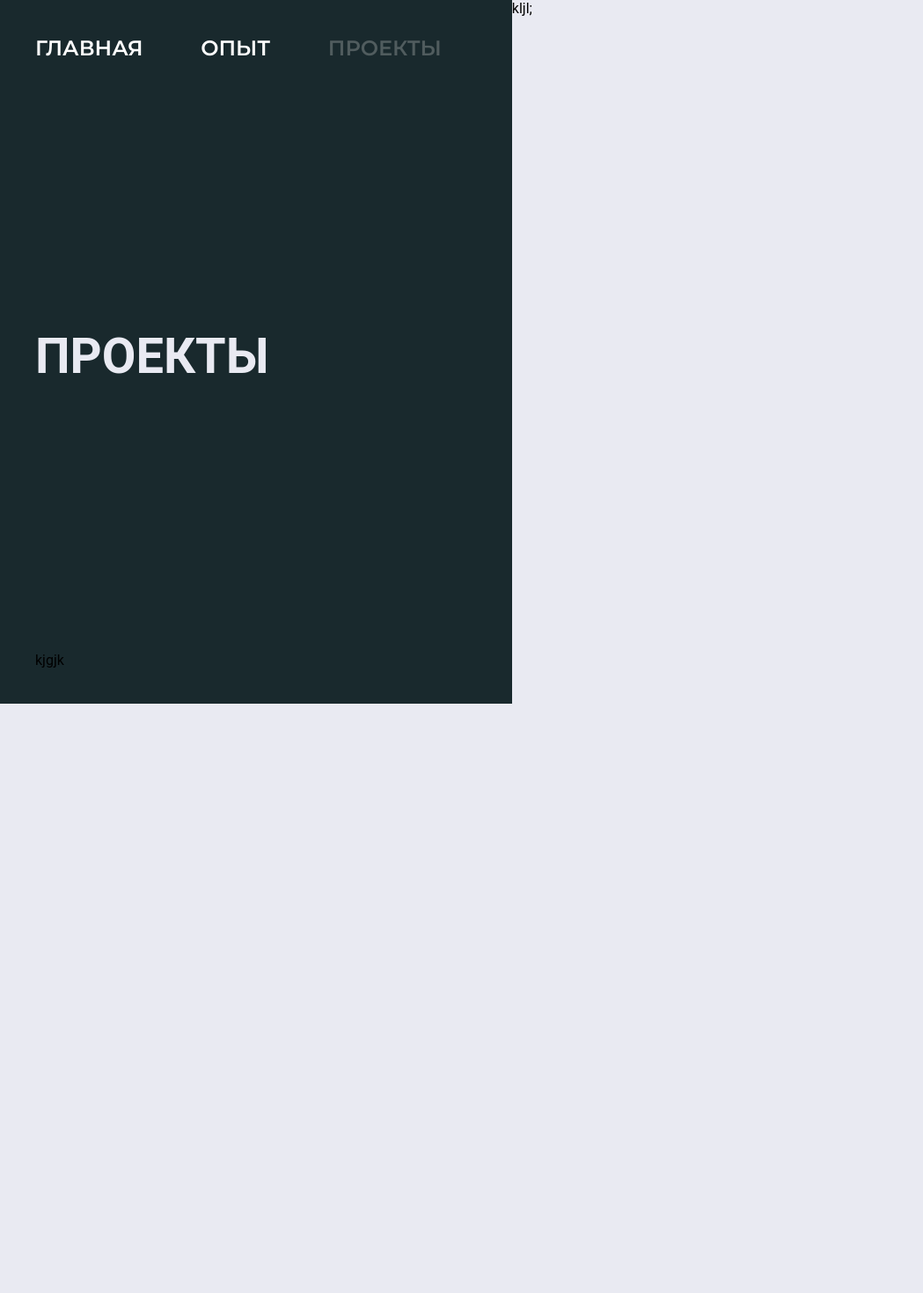
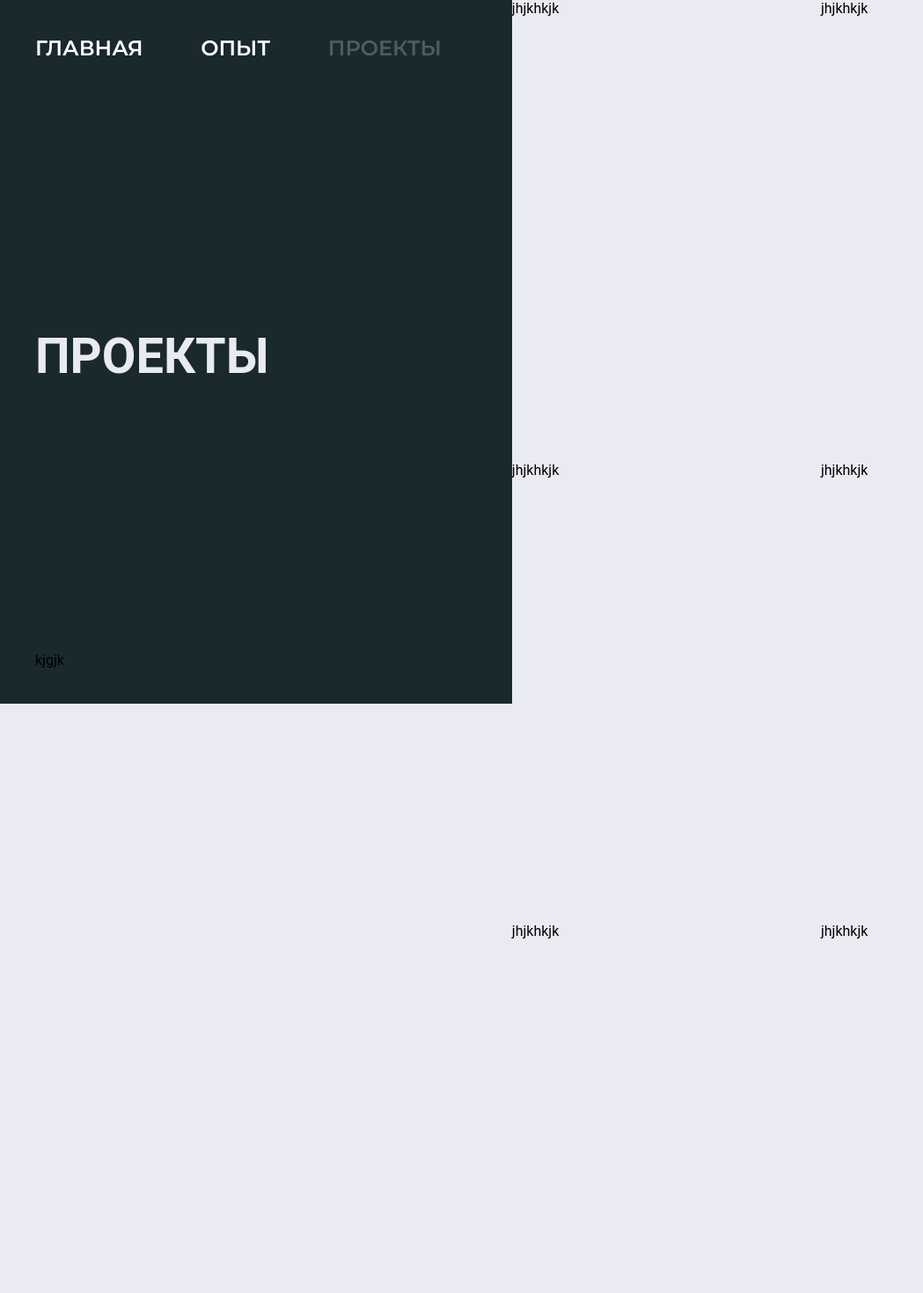
Before and after one commit to AurovD/aurovd.ruNext, a Next.js app: page /projects in a window 1280 px wide. Shown: the top 1470 px of the page at 88% size, without its empty margins (0-1049 px from the left). Before the commit the page ends 800 px from the top, so only its background shows below. Built offline with nearby package versions, Linux system fonts and the light colour scheme; no server answers; a web font is replaced by a local one.

Commit message:
get all projects(offset and limits)

```diff
--- a/api/ProjectsApi.ts
+++ b/api/ProjectsApi.ts
@@ -3,8 +3,8 @@ import { AxiosInstance } from 'axios';
 
 export const ProjectsApi = (instance: AxiosInstance) => {
     return {
-        getProjects: async (): Promise<IProject[]> => {
-            const { data } = await instance.get('/projects');
+        getProjects: async (offset): Promise<IProject[]> => {
+            const { data } = await instance.get('/projects?offset=' + offset);
             return data;
         },
         createProject: async (body): Promise<IProject> => {
--- a/components/Projects/Projects.module.scss
+++ b/components/Projects/Projects.module.scss
@@ -0,0 +1,9 @@
+.project_grid {
+  display: grid;
+  gap: .25rem;
+  grid-template-columns: repeat(auto-fit, minmax(15rem, 1fr));
+}
+.card {
+  aspect-ratio: 1 / 1.5;
+  /* border: 3px solid hotpink; */
+}
--- a/components/Projects/index.tsx
+++ b/components/Projects/index.tsx
@@ -1,10 +1,18 @@
 import React from 'react';
 import {NextPage} from "next";
+import clsx from "clsx";
+import styles from './Projects.module.scss';
 
 export const Projects: NextPage = () => {
     return (
-        <div>
-            kljl;
+        <div className={clsx(styles.project_grid)}>
+            <div className={clsx(styles.card)}>jhjkhkjk</div>
+            <div className={clsx(styles.card)}>jhjkhkjk</div>
+            <div className={clsx(styles.card)}>jhjkhkjk</div>
+            <div className={clsx(styles.card)}>jhjkhkjk</div>
+            <div className={clsx(styles.card)}>jhjkhkjk</div>
+            <div className={clsx(styles.card)}>jhjkhkjk</div>
+            <div className={clsx(styles.card)}>jhjkhkjk</div>
         </div>
 )
 };
--- a/pages/projects.tsx
+++ b/pages/projects.tsx
@@ -26,7 +26,7 @@ export default function ProjectsPage ({ data }) {
 export const getServerSideProps: GetServerSideProps = async (context) => {
     try {
 
-        const data = await Api(context).getProjects();
+        const data = await Api(context).getProjects(0);
 
         return {
             props: {data}
```
Also changed, not shown: 1 other file (tests, documents, lock files or other folders).
